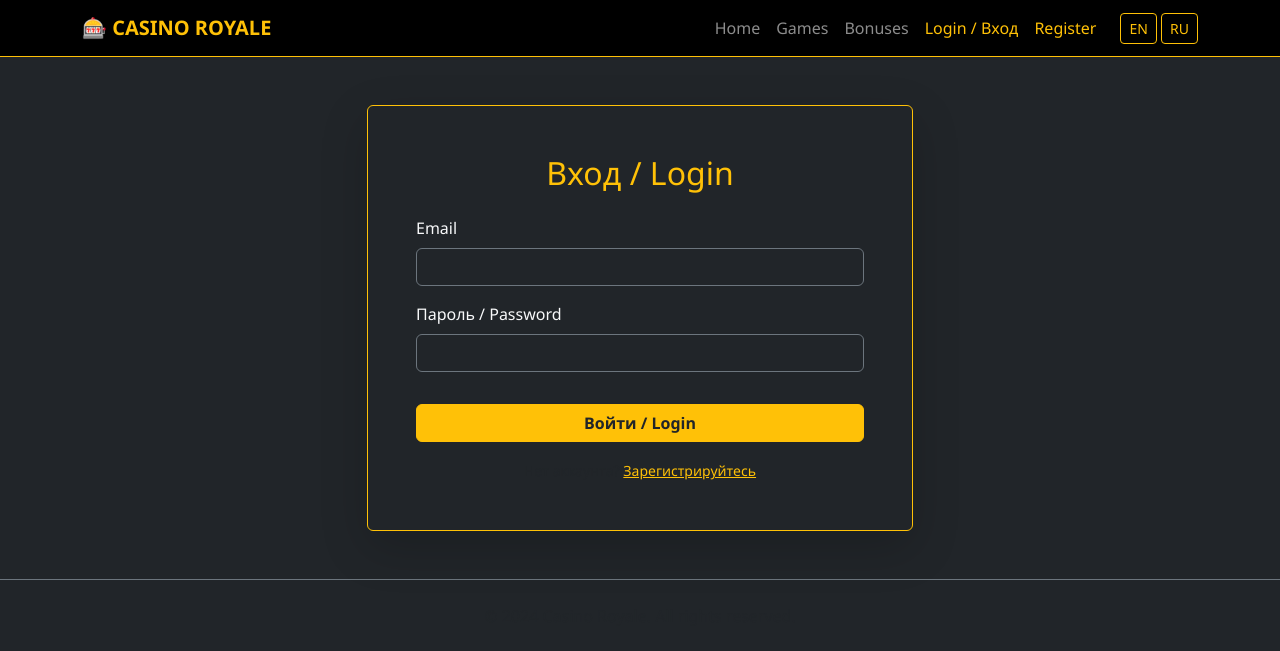
After one commit to Nertack-2/casino-site, a Node server app: page /auth/login in a window 1280 px wide. The commit adds this page. Shown: the top 651 px of the page. Run offline with Node 20, Linux system fonts and the light colour scheme; some libraries are stand-ins or nearby versions.

Commit message:
8.3: страница логина для существующих пользователей

```diff
--- a/routes/auth.js
+++ b/routes/auth.js
@@ -10,30 +10,50 @@ router.get('/register', function(req, res) {
 // Обработка формы регистрации (POST)
 router.post('/register', function(req, res) {
     var { username, email, password } = req.body;
-
     if (!username || !email || !password) {
         return res.send('Заполните все поля / Fill all fields');
     }
 
     User.create({ username, email, password })
         .then(user => {
-            req.session.user = user; // Авторизуем сразу после регистрации
+            req.session.user = user;
             res.redirect('/');
         })
         .catch(err => {
             console.error(err);
-            res.send('Ошибка регистрации. Возможно, такой email или никнейм уже занят.');
+            res.send('Ошибка регистрации. Возможно, email или никнейм занят.');
         });
 });
 
-// Выход из системы (правильный способ)
+// Страница входа (GET)
+router.get('/login', function(req, res) {
+    res.render('login');
+});
+
+// Обработка формы входа (POST)
+router.post('/login', function(req, res) {
+    var { email, password } = req.body;
+
+    // Ищем пользователя по email и паролю
+    User.findOne({ email: email, password: password })
+        .then(user => {
+            if (!user) {
+                return res.send('Неверный email или пароль / Invalid email or password');
+            }
+            req.session.user = user; // Авторизуем
+            res.redirect('/');
+        })
+        .catch(err => {
+            console.error(err);
+            res.send('Ошибка сервера');
+        });
+});
+
+// Выход из системы
 router.get('/logout', function(req, res) {
     req.session.destroy((err) => {
-        if (err) {
-            console.log(err);
-            return res.redirect('/');
-        }
-        res.clearCookie('connect.sid'); // Очищаем куку сессии
+        if (err) return res.redirect('/');
+        res.clearCookie('connect.sid');
         res.redirect('/');
     });
 });
--- /dev/null
+++ b/views/login.ejs
@@ -0,0 +1,27 @@
+<%- include('partials/header') %>
+
+<div class="row justify-content-center mt-5">
+    <div class="col-md-6">
+        <div class="card bg-dark border-warning shadow-lg">
+            <div class="card-body p-5">
+                <h2 class="text-warning text-center mb-4">Вход / Login</h2>
+                <form action="/auth/login" method="POST">
+                    <div class="mb-3">
+                        <label class="form-label text-light">Email</label>
+                        <input type="email" name="email" class="form-control bg-dark text-light border-secondary" required>
+                    </div>
+                    <div class="mb-3">
+                        <label class="form-label text-light">Пароль / Password</label>
+                        <input type="password" name="password" class="form-control bg-dark text-light border-secondary" required>
+                    </div>
+                    <button type="submit" class="btn btn-warning w-100 fw-bold text-dark mt-3">Войти / Login</button>
+                </form>
+                <div class="text-center mt-3">
+                    <small class="text-muted">Нет аккаунта? <a href="/auth/register" class="text-warning">Зарегистрируйтесь</a></small>
+                </div>
+            </div>
+        </div>
+    </div>
+</div>
+
+<%- include('partials/footer') %>
--- a/views/partials/header.ejs
+++ b/views/partials/header.ejs
@@ -36,7 +36,10 @@
                         </li>
                     <% } else { %>
                         <li class="nav-item">
-                            <a class="nav-link text-warning" href="/auth/register">Register / Регистрация</a>
+                            <a class="nav-link text-warning" href="/auth/login">Login / Вход</a>
+                        </li>
+                        <li class="nav-item">
+                            <a class="nav-link text-warning" href="/auth/register">Register</a>
                         </li>
                     <% } %>
 
```
